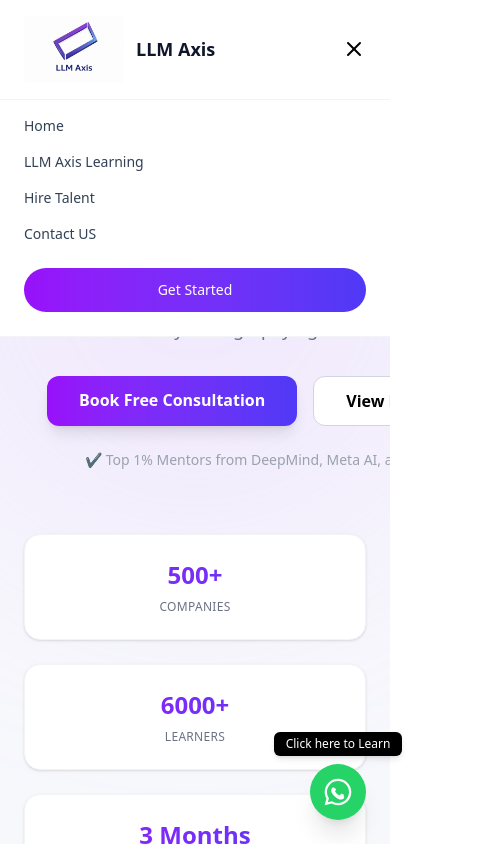
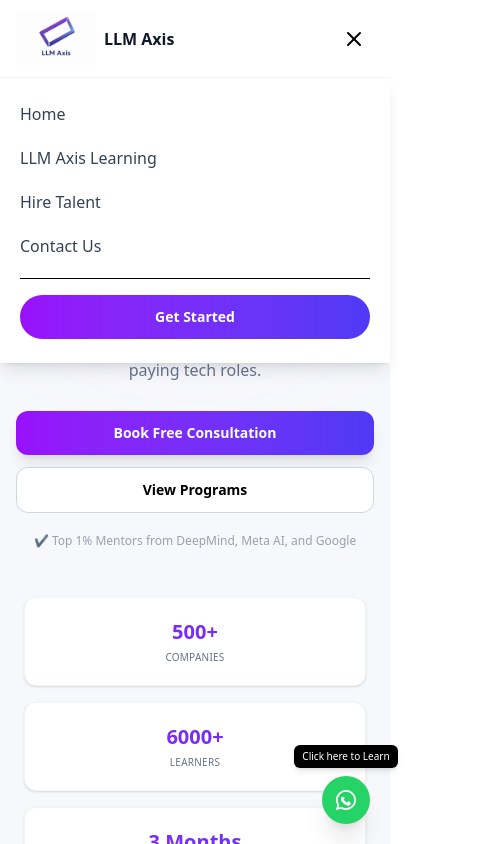
Before and after one commit to jvnithin/llmaxis, a Next.js app: page / in a window 390 px wide. Both pictures are taken after a click on the button 354 px from the left and 49 px from the top of the page. Shown: the top 844 px of the page, 484 px wide, since content can reach past the window. Built offline with nearby package versions, Linux system fonts and the light colour scheme.

Commit message:
made home page responsive

```diff
--- a/app/page.tsx
+++ b/app/page.tsx
@@ -6,7 +6,6 @@
 import Programs from "@/components/sections/programs";
 import HowLearningWorks from "@/components/sections/HowLearningWorks";
 import Features from "@/components/sections/Features";
-import Process from "@/components/sections/Process";
 import CompanyLogos from "@/components/sections/CompanyLogos";
 
 export const metadata = {
@@ -33,7 +32,7 @@
     siteName: "LLM Axis",
     images: [
       {
-        url: "/public/logo.jpeg", // make sure this exists
+        url: "/public/logo.jpeg",
         width: 1200,
         height: 630,
       },
--- a/components/layout/Footer.tsx
+++ b/components/layout/Footer.tsx
@@ -1,16 +1,18 @@
 import Link from "next/link";
 
-const WHATSAPP_NUMBER = "+918309782214"; // ← Replace with your number (country code + number, no + or spaces)
+const WHATSAPP_NUMBER = "+918309782214";
 const WHATSAPP_MESSAGE = encodeURIComponent(
-  "Hey, I'm interested to know more about Agentic AI course, let me know the details.",
+  "Hey, I'm interested to know more about Agentic AI course, let me know the details."
 );
 const WHATSAPP_URL = `https://wa.me/${WHATSAPP_NUMBER}?text=${WHATSAPP_MESSAGE}`;
+
 const Footer = () => {
   return (
-    <footer className="bg-[#0F172A] text-white pt-20 pb-10">
-      <div className="max-w-6xl mx-auto px-6 text-center ">
+    <footer className="bg-[#0F172A] text-white pt-16 pb-8">
+      <div className="max-w-6xl mx-auto px-4 md:px-6">
+
         {/* Top Section */}
-        <div className="flex justify-center mb-12">
+        <div className="flex justify-center md:justify-center mb-10">
           {/* Brand */}
           {/* <div>
             <h2 className="text-xl font-semibold">llmaxis</h2>
@@ -19,27 +21,40 @@
               and real-world learning experiences.
             </p>
           </div> */}
+          <div className="text-center">
+            <h3 className="text-lg md:text-xl font-semibold mb-4">
+              Company
+            </h3>
 
-          {/* Links */}
-          <div>
-            <h3 className="text-xl font-semibold mb-4">Company</h3>
-            <ul className="space-y-2 text-sm text-gray-400">
+            <ul className="space-y-3 text-sm md:text-base text-gray-400">
               <li>
-                <Link href="/learning">LLM AXIS Learning</Link>
+                <Link href="/learning" className="hover:text-white transition">
+                  LLM AXIS Learning
+                </Link>
               </li>
               <li>
-                <Link href="/hire">Hire Talent</Link>
+                <Link href="/hire" className="hover:text-white transition">
+                  Hire Talent
+                </Link>
               </li>
               <li>
-                <Link href="/contact">Contact US</Link>
+                <Link href="/contact" className="hover:text-white transition">
+                  Contact Us
+                </Link>
               </li>
-              <Link href="/terms-and-conditions">Terms & Conditions</Link>
-              <br />
-              <Link href="/refund-policy">Refund Policy</Link>
+              <li>
+                <Link href="/terms-and-conditions" className="hover:text-white transition">
+                  Terms & Conditions
+                </Link>
+              </li>
+              <li>
+                <Link href="/refund-policy" className="hover:text-white transition">
+                  Refund Policy
+                </Link>
+              </li>
             </ul>
           </div>
-
-          {/* Programs */}
+            {/* Programs */}
           {/* <div>
             <h3 className="text-sm font-semibold mb-4">Programs</h3>
             <ul className="space-y-2 text-sm text-gray-400">
@@ -64,33 +79,41 @@
         </div>
 
         {/* Bottom */}
-        <div className="border-t border-gray-700 pt-6 flex flex-col md:flex-row justify-between items-center text-sm text-gray-500">
-          <p>© {new Date().getFullYear()} llmaxis. All rights reserved.</p>
+        <div className="border-t border-gray-700 pt-6 flex flex-col md:flex-row items-center justify-between gap-4 text-sm text-gray-400 text-center md:text-left">
 
-          <div className="flex gap-6 mt-4 md:mt-0">
-            <Link href="/terms-and-condition">Privacy Policy</Link>
-            <Link href="/refund-policy">Terms</Link>
+          <p>
+            © {new Date().getFullYear()} llmaxis. All rights reserved.
+          </p>
+
+          <div className="flex gap-4 md:gap-6">
+            <Link href="/terms-and-condition" className="hover:text-white transition">
+              Privacy Policy
+            </Link>
+            <Link href="/refund-policy" className="hover:text-white transition">
+              Terms
+            </Link>
           </div>
         </div>
+
         {/* WhatsApp Floating Button */}
         <a
           href={WHATSAPP_URL}
           target="_blank"
           rel="noopener noreferrer"
           aria-label="Chat with us on WhatsApp"
-          className="group fixed bottom-6 right-6 z-50 flex items-center justify-center w-14 h-14 rounded-full shadow-xl hover:scale-110 transition-transform duration-200"
+          className="fixed bottom-5 right-5 md:bottom-6 md:right-6 z-50 flex items-center justify-center w-12 h-12 md:w-14 md:h-14 rounded-full shadow-xl hover:scale-110 transition-transform duration-200"
           style={{ backgroundColor: "#25D366" }}
         >
           {/* Tooltip */}
-          <span className="absolute bottom-16 bg-black text-white text-xs px-3 py-1 rounded-md whitespace-nowrap shadow-md">
+          <span className="absolute bottom-14 md:bottom-16 text-[10px] md:text-xs bg-black text-white px-2 md:px-3 py-1 rounded-md whitespace-nowrap shadow-md">
             Click here to Learn
           </span>
 
-          {/* WhatsApp SVG */}
+          {/* WhatsApp Icon */}
           <svg
             xmlns="http://www.w3.org/2000/svg"
             viewBox="0 0 48 48"
-            className="w-8 h-8"
+            className="w-6 h-6 md:w-8 md:h-8"
             fill="white"
           >
             <path d="M24 4C13 4 4 13 4 24c0 3.6 1 7 2.7 9.9L4 44l10.4-2.7A19.9 19.9 0 0 0 24 44c11 0 20-9 20-20S35 4 24 4zm0 36.5a16.4 16.4 0 0 1-8.4-2.3l-.6-.4-6.2 1.6 1.6-6-.4-.6A16.5 16.5 0 1 1 24 40.5zm9-12.3c-.5-.2-2.9-1.4-3.3-1.6-.5-.2-.8-.2-1.1.2-.3.5-1.2 1.6-1.5 1.9-.3.3-.5.3-1 .1-.5-.2-2-.7-3.8-2.3a14.2 14.2 0 0 1-2.6-3.2c-.3-.5 0-.7.2-1l.7-.8.4-.7.2-.6c0-.3-.1-.6-.2-.8L18.5 18c-.3-.8-.7-.7-1-.7h-.9c-.3 0-.8.1-1.2.6-.4.5-1.7 1.6-1.7 4s1.7 4.6 2 4.9c.2.3 3.4 5.2 8.2 7.3 1.2.5 2.1.8 2.8 1 1.2.4 2.2.3 3 .2.9-.1 2.9-1.2 3.3-2.3.4-1.2.4-2.1.3-2.3-.2-.2-.5-.3-1-.5z" />
@@ -98,10 +121,11 @@
 
           {/* Pulse */}
           <span
-            className="absolute inline-flex w-full h-full rounded-full opacity-50 animate-ping"
+            className="absolute inline-flex w-full h-full rounded-full opacity-40 animate-ping"
             style={{ backgroundColor: "#25D366" }}
           />
         </a>
+
       </div>
     </footer>
   );
--- a/components/layout/Navbar.tsx
+++ b/components/layout/Navbar.tsx
@@ -10,26 +10,20 @@
 
   return (
     <nav className="fixed top-0 w-full z-50 bg-white border-b border-gray-100">
-      <div className="max-w-7xl mx-auto px-6 py-4 flex items-center justify-between">
+      <div className="max-w-7xl mx-auto px-4 md:px-6 py-3 flex items-center justify-between">
 
         {/* Logo */}
-        <Link href="/" target="/" >
-        <div className="flex items-center gap-3">
-
-           <div className="flex items-center gap-3">
+        <Link href="/" className="flex items-center gap-2">
           <Image
             src="/logo.jpeg"
             alt="LLM Axis Logo"
-    width={100}
-    height={80}
-    className="object-contain"
+            width={80}
+            height={60}
+            className="object-contain md:w-[100px] md:h-[80px]"
           />
-</div>
-
-          <span className="font-semibold text-lg text-[#0F172A]">
+          <span className="font-semibold text-base md:text-lg text-[#0F172A]">
             LLM Axis
           </span>
-        </div>
         </Link>
 
         {/* Desktop Menu */}
@@ -51,7 +45,7 @@
 
         {/* Mobile Menu Button */}
         <button
-          className="md:hidden"
+          className="md:hidden p-2 rounded-lg hover:bg-gray-100 transition"
           onClick={() => setOpen(!open)}
         >
           {open ? <X size={24} /> : <Menu size={24} />}
@@ -60,23 +54,54 @@
 
       {/* Mobile Dropdown */}
       {open && (
-        <div className="md:hidden bg-white border-t border-gray-100 px-6 pb-6">
+        <div className="md:hidden bg-white border-t border-gray-100 shadow-lg">
+          <div className="px-5 py-6 space-y-5">
 
-          <div className="flex flex-col gap-4 text-sm font-medium text-[#334155] mt-4">
-            <Link href="/" onClick={() => setOpen(false)}>Home</Link>
-            <Link href="/learning" onClick={() => setOpen(false)}>LLM Axis Learning</Link>
-            <Link href="/hire" onClick={() => setOpen(false)}>Hire Talent</Link>
-            <Link href="/contact" onClick={() => setOpen(false)}>Contact US</Link>
-          </div>
+            <Link
+              href="/"
+              onClick={() => setOpen(false)}
+              className="block text-base font-medium text-gray-700"
+            >
+              Home
+            </Link>
+
+            <Link
+              href="/learning"
+              onClick={() => setOpen(false)}
+              className="block text-base font-medium text-gray-700"
+            >
+              LLM Axis Learning
+            </Link>
+
+            <Link
+              href="/hire"
+              onClick={() => setOpen(false)}
+              className="block text-base font-medium text-gray-700"
+            >
+              Hire Talent
+            </Link>
 
             <Link
               href="/contact"
               onClick={() => setOpen(false)}
-            className="mt-6 block text-center bg-gradient-to-r from-purple-600 to-indigo-600 text-white py-3 rounded-full text-sm font-medium"
+              className="block text-base font-medium text-gray-700"
+            >
+              Contact Us
+            </Link>
+
+            {/* Divider */}
+            <div className="border-t pt-4">
+
+              <Link
+                href="/learning"
+                onClick={() => setOpen(false)}
+                className="block text-center bg-gradient-to-r from-purple-600 to-indigo-600 text-white py-3 rounded-full text-sm font-semibold"
               >
                 Get Started
               </Link>
 
+            </div>
+          </div>
         </div>
       )}
     </nav>
--- a/components/sections/Hero.tsx
+++ b/components/sections/Hero.tsx
@@ -3,80 +3,76 @@
 const stats = [
   { number: "500+", label: "Companies" },
   { number: "6000+", label: "Learners" },
-  // { number: "85%", label: "Jobs Secured" },
   { number: "3 Months", label: "To Industry Ready" },
 ];
 
 const Hero = () => {
   return (
-    <header className="relative min-h-screen flex flex-col justify-center items-center text-center bg-[#F7F8FC] overflow-hidden">
+    <header className="relative min-h-screen flex flex-col justify-center items-center text-center bg-[#F7F8FC] overflow-hidden px-4">
+
       {/* Glow */}
-      <div className="absolute top-[-100px] left-1/2 -translate-x-1/2 w-[600px] h-[600px] bg-purple-300 opacity-20 blur-[120px] rounded-full"></div>
+      <div className="absolute top-[-120px] md:top-[-100px] left-1/2 -translate-x-1/2 w-[300px] h-[300px] md:w-[600px] md:h-[600px] bg-purple-300 opacity-20 blur-[100px] md:blur-[120px] rounded-full"></div>
 
-      <div className="relative max-w-3xl mx-auto px-6">
+      <div className="relative max-w-3xl mx-auto">
+
         {/* Badge */}
-        <p className="inline-block px-4 py-1 text-xs bg-purple-100 text-purple-600 rounded-full mb-4 font-medium">
+        <p className="inline-block px-3 md:px-4 py-1 text-[10px] md:text-xs bg-purple-100 text-purple-600 rounded-full mb-4 font-medium">
           AI Career Accelerator Program
         </p>
 
-        {/* ✅ Main SEO Heading */}
-        <h1 className="text-4xl md:text-6xl font-bold leading-[1.2] tracking-tight">
-          <span className="whitespace-nowrap">
+        {/* Heading */}
+        <h1 className="text-3xl sm:text-4xl md:text-6xl font-bold leading-[1.2] tracking-tight">
+          <span className="block md:inline whitespace-normal md:whitespace-nowrap">
             Craft your Career By Building
-          </span>{" "}
-          <br />
+          </span>
+          <br className="hidden md:block" />
           <span className="bg-gradient-to-r from-purple-600 via-indigo-600 to-blue-600 text-transparent bg-clip-text">
             Real AI Projects
           </span>
         </h1>
 
-        {/* ✅ Keyword-optimized description */}
-        <p className="text-[#64748B] mt-6 text-lg leading-relaxed">
+        {/* Description */}
+        <p className="text-[#64748B] mt-5 md:mt-6 text-base md:text-lg leading-relaxed px-2 md:px-0">
           Live training in AI with industry experts. Exclusively for NRIs. Get
           trained by industry experts and become job-ready for high-paying tech
           roles.
         </p>
 
         {/* CTA */}
-        <nav
-          className="mt-8 flex justify-center gap-4 flex-wrap"
-          aria-label="Primary actions"
-        >
+        <nav className="mt-7 md:mt-8 flex flex-col sm:flex-row justify-center gap-3 sm:gap-4">
           <Link
             href="/contact"
-            className="bg-gradient-to-r from-purple-600 to-indigo-600 text-white px-8 py-3 rounded-xl text-base font-semibold shadow-lg"
+            className="bg-gradient-to-r from-purple-600 to-indigo-600 text-white px-6 md:px-8 py-3 rounded-xl text-sm md:text-base font-semibold shadow-lg w-full sm:w-auto"
           >
             Book Free Consultation
           </Link>
 
           <Link
             href="/learning"
-            className="border border-gray-300 bg-white px-8 py-3 rounded-xl text-base font-semibold"
+            className="border border-gray-300 bg-white px-6 md:px-8 py-3 rounded-xl text-sm md:text-base font-semibold w-full sm:w-auto"
           >
             View Programs
           </Link>
         </nav>
 
         {/* Trust line */}
-        <p className="mt-6 text-sm text-gray-400">
+        <p className="mt-5 md:mt-6 text-xs md:text-sm text-gray-400 px-2">
           ✔ Top 1% Mentors from DeepMind, Meta AI, and Google
         </p>
       </div>
 
       {/* Stats */}
-
-      <section
-        className="relative mt-16 w-full px-6" aria-label="Program statistics">
-        <div className="max-w-4xl mx-auto grid grid-cols-1 sm:grid-cols-3 gap-6">
+      <section className="relative mt-12 md:mt-16 w-full px-2 md:px-6">
+        <div className="max-w-4xl mx-auto grid grid-cols-1 sm:grid-cols-3 gap-4 md:gap-6">
           {stats.map((item, i) => (
             <div
               key={i}
-              className="bg-white rounded-2xl py-6 shadow-sm border border-gray-100"
+              className="bg-white rounded-xl md:rounded-2xl py-5 md:py-6 shadow-sm border border-gray-100"
             >
-              <h2 className="text-2xl md:text-3xl font-bold bg-gradient-to-r from-purple-600 to-indigo-600 text-transparent bg-clip-text">
+              <h2 className="text-xl md:text-3xl font-bold bg-gradient-to-r from-purple-600 to-indigo-600 text-transparent bg-clip-text">
                 {item.number}
               </h2>
-              <p className="text-xs md:text-sm text-gray-500 mt-2 tracking-wide uppercase">
+              <p className="text-[10px] md:text-sm text-gray-500 mt-1 md:mt-2 tracking-wide uppercase">
                 {item.label}
               </p>
             </div>
```
Also changed, not shown: components/sections/CaseStudies.tsx (+15 -7 lines), components/sections/Features.tsx (+14 -7 lines), components/sections/HowLearningWorks.tsx (+20 -20 lines), components/sections/LeadForm.tsx (+12 -10 lines), components/sections/programs.tsx (+19 -15 lines), 2 other files (tests, documents, lock files or other folders). Lines whose indentation alone changed are shown as unchanged.
